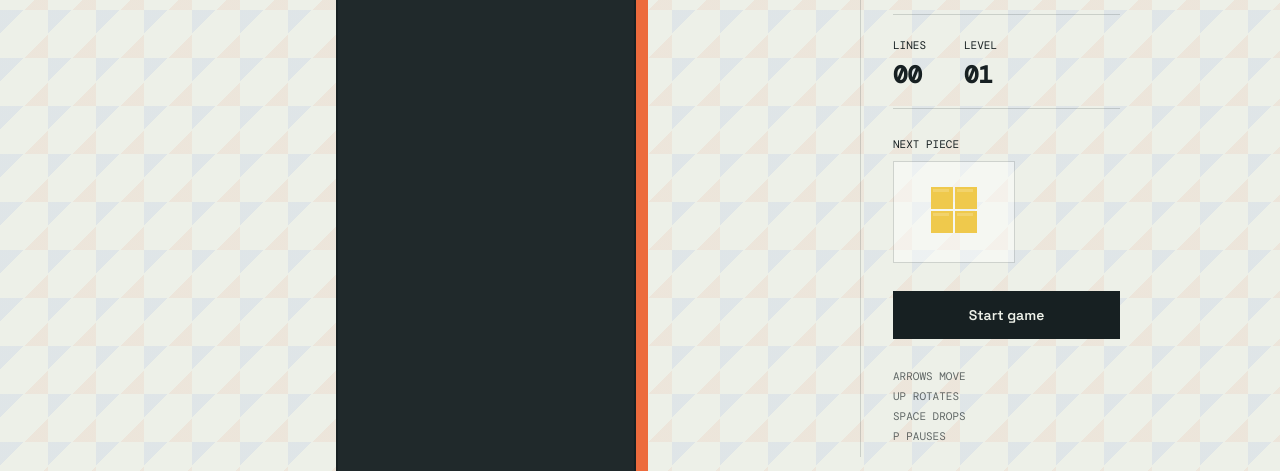
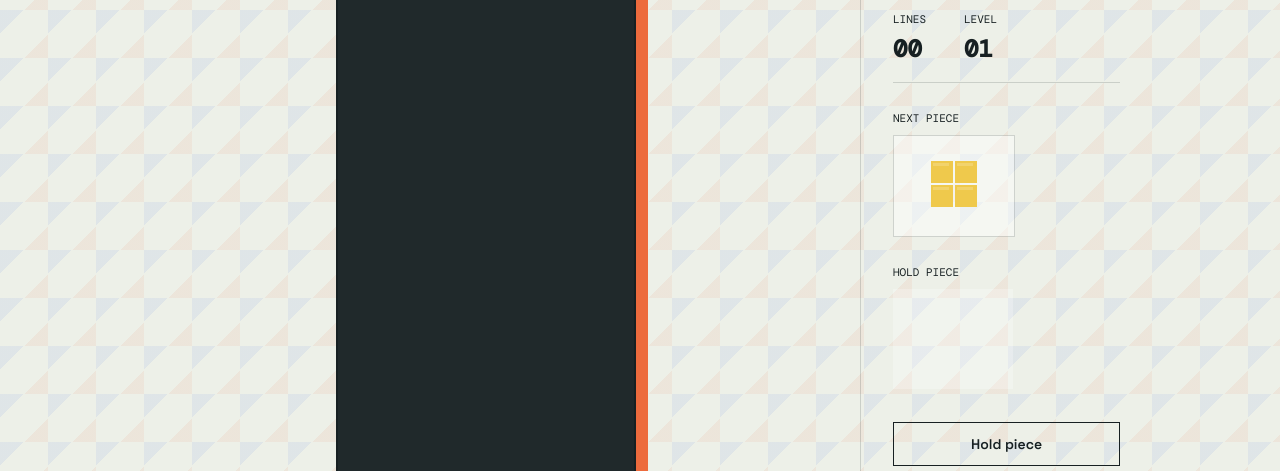
Before and after one commit to mscott9160-web/tetris-game, a plain HTML site: page index.html in a window 1280 px wide. Shown: the part 278-749 px from the top of the page. Drawn offline with nearby package versions, Linux system fonts and the light colour scheme.

Commit message:
Add hold piece mechanic

```diff
--- a/game.js
+++ b/game.js
@@ -2,6 +2,8 @@
 const context = canvas.getContext('2d');
 const nextCanvas = document.querySelector('#next');
 const nextContext = nextCanvas.getContext('2d');
+const holdCanvas = document.querySelector('#hold');
+const holdContext = holdCanvas.getContext('2d');
 const scoreElement = document.querySelector('#score');
 const linesElement = document.querySelector('#lines');
 const levelElement = document.querySelector('#level');
@@ -25,6 +27,8 @@
 let board = createBoard();
 let currentPiece;
 let nextPiece;
+let heldPiece;
+let canHold = true;
 let score = 0;
 let lines = 0;
 let level = 1;
@@ -40,7 +44,11 @@
 
 function randomPiece() {
   const shape = shapes[Math.floor(Math.random() * shapes.length)];
-  return { matrix: shape.map(row => [...row]), position: { x: Math.floor(columns / 2) - Math.ceil(shape[0].length / 2), y: 0 } };
+  return createPiece(shape);
+}
+
+function createPiece(matrix) {
+  return { matrix: matrix.map(row => [...row]), position: { x: Math.floor(columns / 2) - Math.ceil(matrix[0].length / 2), y: 0 } };
 }
 
 function drawCell(targetContext, x, y, color, size) {
@@ -77,12 +85,21 @@
 }
 
 function drawNext() {
-  nextContext.fillStyle = 'rgba(255,255,255,.25)';
-  nextContext.fillRect(0, 0, nextCanvas.width, nextCanvas.height);
+  drawPreview(nextContext, nextCanvas, nextPiece);
+}
+
+function drawPreview(targetContext, targetCanvas, piece) {
+  targetContext.fillStyle = 'rgba(255,255,255,.25)';
+  targetContext.fillRect(0, 0, targetCanvas.width, targetCanvas.height);
+  if (!piece) return;
   const size = 24;
-  const offsetX = (5 - nextPiece.matrix[0].length) / 2;
-  const offsetY = (4 - nextPiece.matrix.length) / 2;
-  drawMatrix(nextContext, nextPiece.matrix, { x: offsetX, y: offsetY }, size);
+  const offsetX = (5 - piece.matrix[0].length) / 2;
+  const offsetY = (4 - piece.matrix.length) / 2;
+  drawMatrix(targetContext, piece.matrix, { x: offsetX, y: offsetY }, size);
+}
+
+function drawHold() {
+  drawPreview(holdContext, holdCanvas, heldPiece);
 }
 
 function collides(piece) {
@@ -128,13 +145,30 @@
 function spawn() {
   currentPiece = nextPiece || randomPiece();
   nextPiece = randomPiece();
+  canHold = true;
   drawNext();
   if (collides(currentPiece)) endGame();
 }
 
 function updateStats() { scoreElement.textContent = String(score).padStart(6, '0'); linesElement.textContent = String(lines).padStart(2, '0'); levelElement.textContent = String(level).padStart(2, '0'); }
 function endGame() { running = false; statusElement.textContent = 'GAME OVER'; startButton.textContent = 'Play again'; }
-function startGame() { board = createBoard(); score = 0; lines = 0; level = 1; dropInterval = 800; nextPiece = randomPiece(); spawn(); updateStats(); running = true; paused = false; statusElement.textContent = 'LIVE'; startButton.textContent = 'Restart'; canvas.focus(); }
+function hold() {
+  if (!running || paused || !canHold) return;
+  const currentMatrix = currentPiece.matrix.map(row => [...row]);
+  if (heldPiece) {
+    currentPiece = createPiece(heldPiece.matrix);
+    heldPiece = createPiece(currentMatrix);
+  } else {
+    heldPiece = createPiece(currentMatrix);
+    currentPiece = nextPiece;
+    nextPiece = randomPiece();
+    drawNext();
+  }
+  canHold = false;
+  drawHold();
+  draw();
+}
+function startGame() { board = createBoard(); score = 0; lines = 0; level = 1; dropInterval = 800; heldPiece = null; canHold = true; nextPiece = randomPiece(); spawn(); drawHold(); updateStats(); running = true; paused = false; statusElement.textContent = 'LIVE'; startButton.textContent = 'Restart'; canvas.focus(); }
 function togglePause() { if (!running) return; paused = !paused; statusElement.textContent = paused ? 'PAUSED' : 'LIVE'; }
 
 function update(time = 0) {
@@ -153,13 +187,15 @@
   if (event.key === 'ArrowDown') drop();
   if (event.key === 'ArrowUp') rotate();
   if (event.code === 'Space') hardDrop();
+  if (event.key === 'c' || event.key === 'C') hold();
   if (['ArrowLeft', 'ArrowRight', 'ArrowDown', 'ArrowUp', 'Space'].includes(event.code) || event.key.startsWith('Arrow')) event.preventDefault();
   draw();
 });
 
-document.querySelectorAll('[data-action]').forEach(button => button.addEventListener('click', () => { if (!running || paused) return; const action = button.dataset.action; if (action === 'left') move(-1); if (action === 'right') move(1); if (action === 'rotate') rotate(); if (action === 'drop') hardDrop(); draw(); }));
+document.querySelectorAll('[data-action]').forEach(button => button.addEventListener('click', () => { if (!running || paused) return; const action = button.dataset.action; if (action === 'left') move(-1); if (action === 'right') move(1); if (action === 'rotate') rotate(); if (action === 'drop') hardDrop(); if (action === 'hold') hold(); draw(); }));
 startButton.addEventListener('click', startGame);
 nextPiece = randomPiece();
 drawNext();
+drawHold();
 draw();
 requestAnimationFrame(update);
--- a/index.html
+++ b/index.html
@@ -40,8 +40,13 @@
         <span>NEXT PIECE</span>
         <canvas id="next" width="120" height="100"></canvas>
       </div>
+      <div class="next-block">
+        <span>HOLD PIECE</span>
+        <canvas id="hold" width="120" height="100"></canvas>
+      </div>
+      <button class="secondary" data-action="hold">Hold piece</button>
       <button class="primary" id="start">Start game</button>
-      <p class="hint">ARROWS MOVE<br>UP ROTATES<br>SPACE DROPS<br>P PAUSES</p>
+      <p class="hint">ARROWS MOVE<br>UP ROTATES<br>SPACE DROPS<br>C HOLDS<br>P PAUSES</p>
     </aside>
   </main>
   <script src="game.js"></script>
--- a/styles.css
+++ b/styles.css
@@ -40,6 +40,8 @@
 button { border: 0; color: var(--paper); background: var(--ink); font: 600 14px 'Space Grotesk', sans-serif; cursor: pointer; }
 button:hover, button:focus-visible { background: var(--blue); }
 .primary { width: 100%; padding: 15px; }
+.secondary { width: 100%; padding: 12px; margin-bottom: 8px; color: var(--ink); background: transparent; border: 1px solid var(--ink); }
+.secondary:hover, .secondary:focus-visible { color: var(--paper); }
 .hint { line-height: 1.8; margin-top: 28px; opacity: .65; }
 .mobile-controls { display: none; gap: 8px; margin-top: 24px; }
 .mobile-controls button { width: 52px; height: 44px; font-size: 20px; }
```
